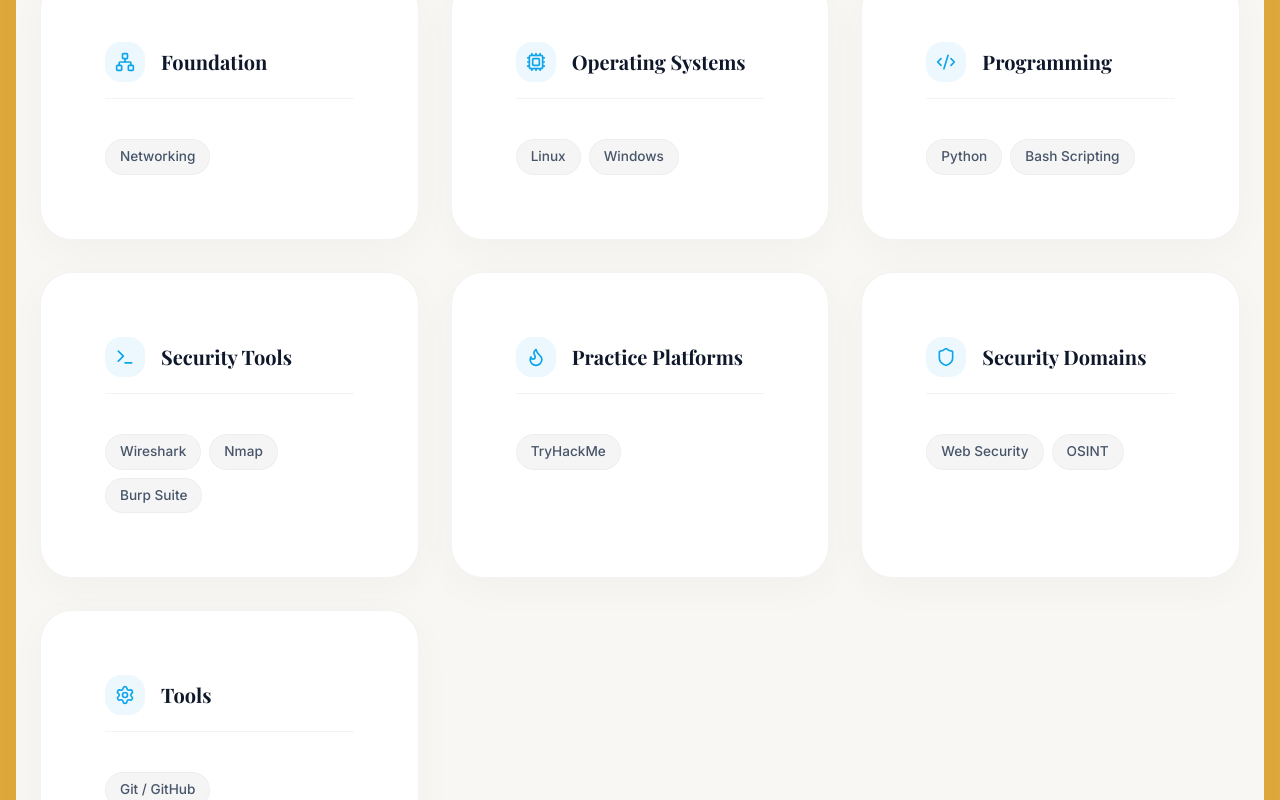
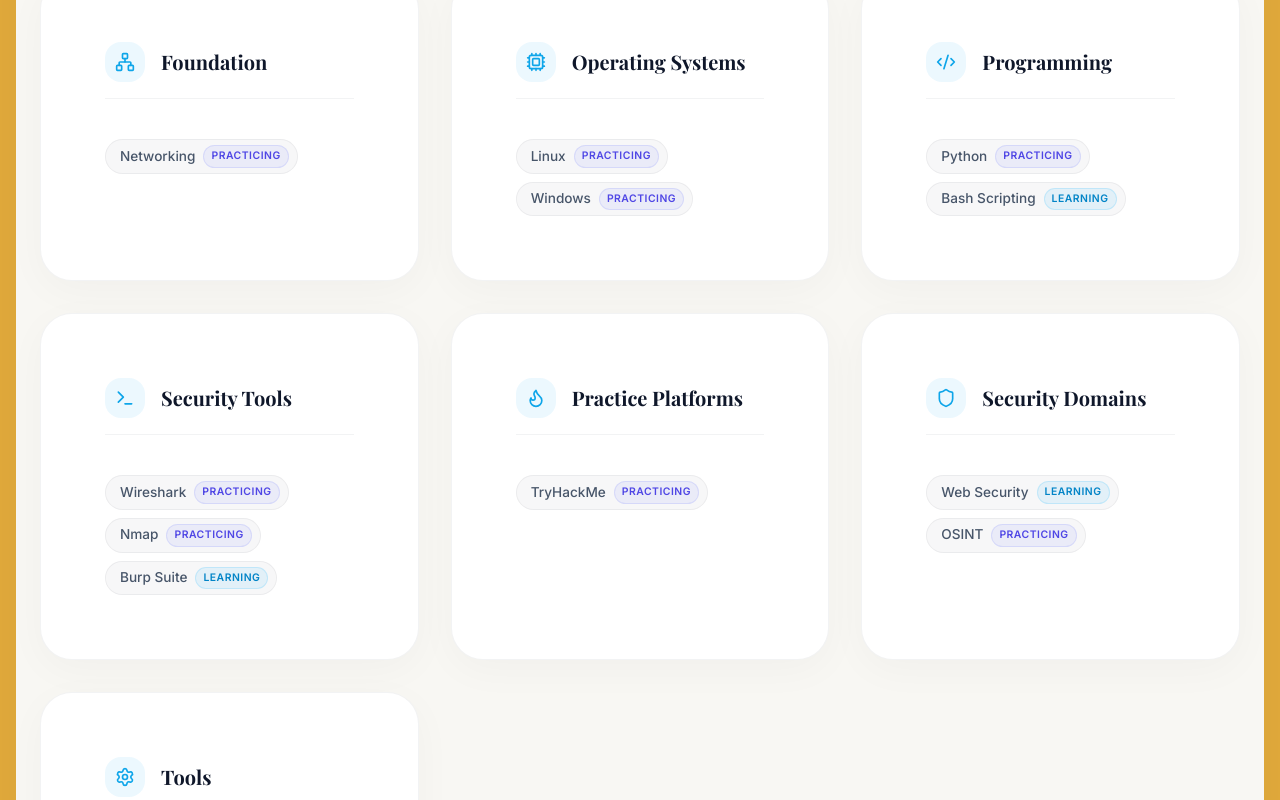
Before and after one commit to aayan12-master/aayan-cybersecurity-portfolio, a React (Vite) app: page / in a window 1280 px wide. Shown: the part 2180-2980 px from the top of the page. Built offline with nearby package versions, Linux system fonts and the light colour scheme; no server answers; the database is empty; a web font is replaced by a local one.

Commit message:
Portfolio admin improvements and competency system

```diff
--- a/src/admin/editors/SkillsManager.tsx
+++ b/src/admin/editors/SkillsManager.tsx
@@ -1,11 +1,21 @@
 import React, { useState } from 'react';
 import { useData, type Skill } from '../../contexts/DataContext';
 import { Plus, Pencil, Trash2, Code2, X, Save, CheckCircle } from 'lucide-react';
+import { COMPETENCY_MAP, getCompetency } from '../../components/Skills';
 import '../admin-shared.css';
 
 const CATEGORIES = ['Foundation', 'Operating Systems', 'Programming', 'Security Tools', 'Practice Platforms', 'Security Domains', 'Tools', 'Other'];
 
-const emptySkill = { name: '', category: 'Security Tools', level: 50 };
+const emptySkill = { name: '', category: 'Security Tools', level: 55 }; // default to Practicing (55)
+
+const COMPETENCY_STYLE: Record<string, React.CSSProperties> = {
+  'Foundation': { backgroundColor: 'rgba(148, 163, 184, 0.1)', color: '#94a3b8', border: '1px solid rgba(148, 163, 184, 0.2)' },
+  'Learning': { backgroundColor: 'rgba(56, 189, 248, 0.1)', color: '#60a5fa', border: '1px solid rgba(56, 189, 248, 0.2)' },
+  'Practicing': { backgroundColor: 'rgba(129, 140, 248, 0.1)', color: '#818cf8', border: '1px solid rgba(129, 140, 248, 0.2)' },
+  'Hands-On': { backgroundColor: 'rgba(245, 158, 11, 0.1)', color: '#fbbf24', border: '1px solid rgba(245, 158, 11, 0.2)' },
+  'Building': { backgroundColor: 'rgba(236, 72, 153, 0.1)', color: '#f472b6', border: '1px solid rgba(236, 72, 153, 0.2)' },
+  'Active': { backgroundColor: 'rgba(74, 222, 128, 0.1)', color: '#4ade80', border: '1px solid rgba(74, 222, 128, 0.2)' }
+};
 
 const SkillsManager = () => {
   const { data, addSkill, updateSkill, deleteSkill } = useData();
@@ -40,7 +50,7 @@
     <div>
       <div className="admin-page-header">
         <h1>Skills</h1>
-        <p>Manage your skills, categories, and proficiency levels.</p>
+        <p>Manage your skills, categories, and competency levels.</p>
       </div>
 
       <div className="admin-card">
@@ -57,15 +67,16 @@
               {cat}
             </h3>
             <div className="admin-list" style={{ margin: 0 }}>
-              {items.map(skill => (
+              {items.map(skill => {
+                const comp = getCompetency(skill.level);
+                return (
                   <div key={skill.id} className="admin-list-item">
                     <div className="list-item-info">
                       <h3>{skill.name}</h3>
-                    <div style={{ display: 'flex', alignItems: 'center', gap: '0.75rem', marginTop: '0.3rem' }}>
-                      <div style={{ flex: 1, height: 4, background: 'rgba(255,255,255,0.08)', borderRadius: 2, maxWidth: 200 }}>
-                        <div style={{ width: `${skill.level}%`, height: '100%', background: '#7c6ff7', borderRadius: 2, transition: 'width 0.3s' }} />
-                      </div>
-                      <span style={{ fontSize: '0.75rem', color: '#9090b0' }}>{skill.level}%</span>
+                      <div style={{ display: 'flex', alignItems: 'center', gap: '0.5rem', marginTop: '0.3rem' }}>
+                        <span className="badge" style={COMPETENCY_STYLE[comp.label]}>
+                          {comp.label}
+                        </span>
                       </div>
                     </div>
                     <div className="list-item-actions">
@@ -73,7 +84,8 @@
                       <button className="btn-admin-icon danger" onClick={() => deleteSkill(skill.id)} title="Delete"><Trash2 size={14} /></button>
                     </div>
                   </div>
-              ))}
+                );
+              })}
             </div>
           </div>
         ))}
@@ -103,9 +115,20 @@
                 </select>
               </div>
               <div className="form-group">
-                <label>Proficiency Level: <strong style={{ color: '#7c6ff7' }}>{form.level}%</strong></label>
-                <input type="range" min={0} max={100} value={form.level} onChange={e => setForm(f => ({ ...f, level: Number(e.target.value) }))}
-                  style={{ width: '100%', accentColor: '#7c6ff7' }} />
+                <label>Competency Status</label>
+                <select
+                  value={getCompetency(form.level).label}
+                  onChange={e => {
+                    const selected = COMPETENCY_MAP.find(c => c.label === e.target.value);
+                    if (selected) {
+                      setForm(f => ({ ...f, level: selected.value }));
+                    }
+                  }}
+                >
+                  {COMPETENCY_MAP.map(c => (
+                    <option key={c.label} value={c.label}>{c.label}</option>
+                  ))}
+                </select>
               </div>
               <div className="modal-footer">
                 <button type="button" className="btn-admin-secondary" onClick={closeModal}>Cancel</button>
--- a/src/components/FutureProjects.css
+++ b/src/components/FutureProjects.css
@@ -43,12 +43,47 @@
   position: absolute;
   bottom: var(--spacing-md);
   left: var(--spacing-lg);
-  font-size: 0.75rem;
+  font-size: 0.7rem;
   font-weight: 700;
   text-transform: uppercase;
-  letter-spacing: 1px;
+  letter-spacing: 0.5px;
+  padding: 4px 10px;
+  border-radius: 20px;
+}
+
+/* Stage color schemes */
+.stage-researching {
+  background-color: rgba(148, 163, 184, 0.1);
+  color: #64748b;
+  border: 1px solid rgba(148, 163, 184, 0.2);
+}
+
+.stage-planning {
+  background-color: rgba(56, 189, 248, 0.1);
+  color: #0284c7;
+  border: 1px solid rgba(56, 189, 248, 0.2);
+}
+
+.stage-building {
+  background-color: rgba(245, 158, 11, 0.1);
+  color: #b45309;
+  border: 1px solid rgba(245, 158, 11, 0.2);
+}
+
+.stage-testing {
+  background-color: rgba(236, 72, 153, 0.1);
+  color: #be184d;
+  border: 1px solid rgba(236, 72, 153, 0.2);
+}
+
+.stage-launching {
+  background-color: rgba(16, 185, 129, 0.1);
+  color: #047857;
+  border: 1px solid rgba(16, 185, 129, 0.2);
+}
+
+.stage-default {
   background-color: rgba(15, 23, 42, 0.05);
-  padding: 4px 10px;
-  border-radius: 4px;
   color: var(--color-text-secondary);
+  border: 1px solid rgba(15, 23, 42, 0.1);
 }
--- a/src/components/FutureProjects.tsx
+++ b/src/components/FutureProjects.tsx
@@ -2,6 +2,16 @@
 import { Rocket } from 'lucide-react';
 import { useData } from '../contexts/DataContext';
 import './FutureProjects.css';
+
+const getStageClass = (status: string) => {
+  const lower = (status || '').toLowerCase();
+  if (lower.includes('research')) return 'stage-researching';
+  if (lower.includes('plan')) return 'stage-planning';
+  if (lower.includes('build')) return 'stage-building';
+  if (lower.includes('test')) return 'stage-testing';
+  if (lower.includes('launch')) return 'stage-launching';
+  return 'stage-default';
+};
 
 const FutureProjects = () => {
   const { data } = useData();
@@ -31,7 +41,9 @@
             </div>
             <h3 className="future-title">{project.title}</h3>
             <p className="future-desc text-secondary">{project.description}</p>
-            <div className="coming-soon-badge">{project.status}</div>
+            <div className={`coming-soon-badge ${getStageClass(project.status)}`}>
+              {project.status}
+            </div>
           </motion.div>
         ))}
       </div>
--- a/src/components/Skills.css
+++ b/src/components/Skills.css
@@ -69,20 +69,69 @@
   font-family: var(--font-body);
   font-size: 0.85rem;
   font-weight: 500;
-  padding: 6px 14px;
-  background-color: rgba(15, 23, 42, 0.04);
+  padding: 5px 8px 5px 14px;
+  background-color: rgba(15, 23, 42, 0.03);
   color: var(--color-text-secondary);
-  border: 1px solid rgba(15, 23, 42, 0.03);
+  border: 1px solid var(--color-border);
   border-radius: 20px;
   transition: all 0.25s ease;
   cursor: default;
+  display: inline-flex;
+  align-items: center;
+  gap: 8px;
 }
 
 .skill-badge:hover {
-  background-color: rgba(14, 165, 233, 0.08);
-  color: var(--color-accent);
-  border-color: rgba(14, 165, 233, 0.2);
+  background-color: var(--color-white);
+  border-color: rgba(14, 165, 233, 0.3);
+  box-shadow: 0 2px 8px rgba(14, 165, 233, 0.08);
   transform: translateY(-1px);
+}
+
+.competency-tag {
+  font-size: 0.65rem;
+  font-weight: 700;
+  padding: 2px 7px;
+  border-radius: 12px;
+  text-transform: uppercase;
+  letter-spacing: 0.5px;
+}
+
+/* Competency colors (Slate, Sky, Indigo, Amber, Pink, Emerald) */
+.comp-foundation {
+  background-color: rgba(148, 163, 184, 0.1);
+  color: #64748b;
+  border: 1px solid rgba(148, 163, 184, 0.2);
+}
+
+.comp-learning {
+  background-color: rgba(56, 189, 248, 0.1);
+  color: #0284c7;
+  border: 1px solid rgba(56, 189, 248, 0.2);
+}
+
+.comp-practicing {
+  background-color: rgba(129, 140, 248, 0.1);
+  color: #4f46e5;
+  border: 1px solid rgba(129, 140, 248, 0.2);
+}
+
+.comp-handson {
+  background-color: rgba(245, 158, 11, 0.1);
+  color: #b45309;
+  border: 1px solid rgba(245, 158, 11, 0.2);
+}
+
+.comp-building {
+  background-color: rgba(236, 72, 153, 0.1);
+  color: #be184d;
+  border: 1px solid rgba(236, 72, 153, 0.2);
+}
+
+.comp-active {
+  background-color: rgba(16, 185, 129, 0.1);
+  color: #047857;
+  border: 1px solid rgba(16, 185, 129, 0.2);
 }
 
 @media (max-width: 768px) {
--- a/src/components/Skills.tsx
+++ b/src/components/Skills.tsx
@@ -24,6 +24,22 @@
   'Tools',
   'Other'
 ];
+
+export const COMPETENCY_MAP = [
+  { label: 'Foundation', value: 15, className: 'comp-foundation' },
+  { label: 'Learning', value: 35, className: 'comp-learning' },
+  { label: 'Practicing', value: 55, className: 'comp-practicing' },
+  { label: 'Hands-On', value: 75, className: 'comp-handson' },
+  { label: 'Building', value: 90, className: 'comp-building' },
+  { label: 'Active', value: 100, className: 'comp-active' }
+];
+
+export const getCompetency = (level: number) => {
+  if (!level) return COMPETENCY_MAP[0];
+  return COMPETENCY_MAP.reduce((prev, curr) =>
+    Math.abs(curr.value - level) < Math.abs(prev.value - level) ? curr : prev
+  );
+};
 
 const Skills = () => {
   const { data } = useData();
@@ -69,11 +85,17 @@
             </div>
 
             <div className="skills-badges-wrap">
-              {groupedSkills[category].map((skill) => (
-                <span key={skill.id} className="skill-badge">
-                  {skill.name}
-                </span>
-              ))}
+              {groupedSkills[category].map((skill) => {
+                const comp = getCompetency(skill.level);
+                return (
+                  <span key={skill.id} className="skill-badge">
+                    <span className="skill-name">{skill.name}</span>
+                    <span className={`competency-tag ${comp.className}`}>
+                      {comp.label}
+                    </span>
+                  </span>
+                );
+              })}
             </div>
           </motion.div>
         ))}
```
Also changed, not shown: src/admin/editors/FutureProjectsManager.tsx (+35 -27 lines). Lines whose indentation alone changed are shown as unchanged.
